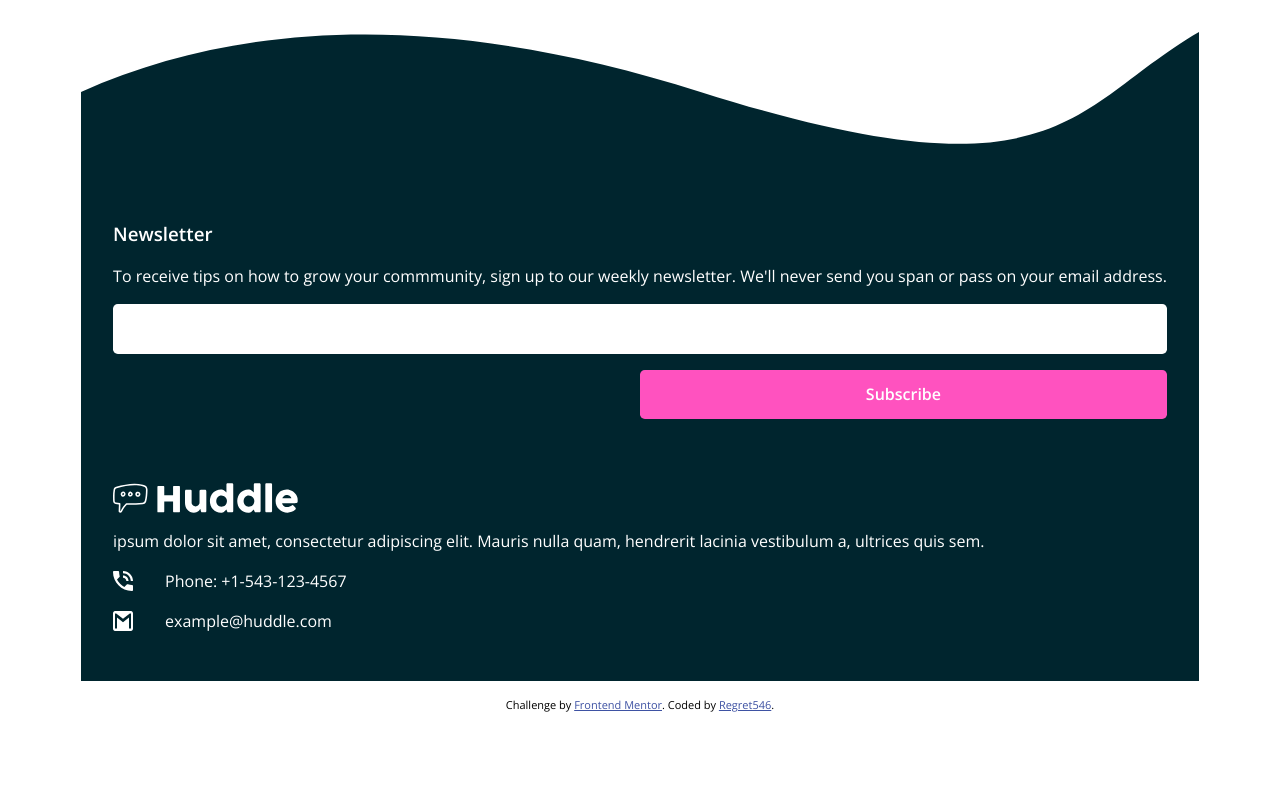
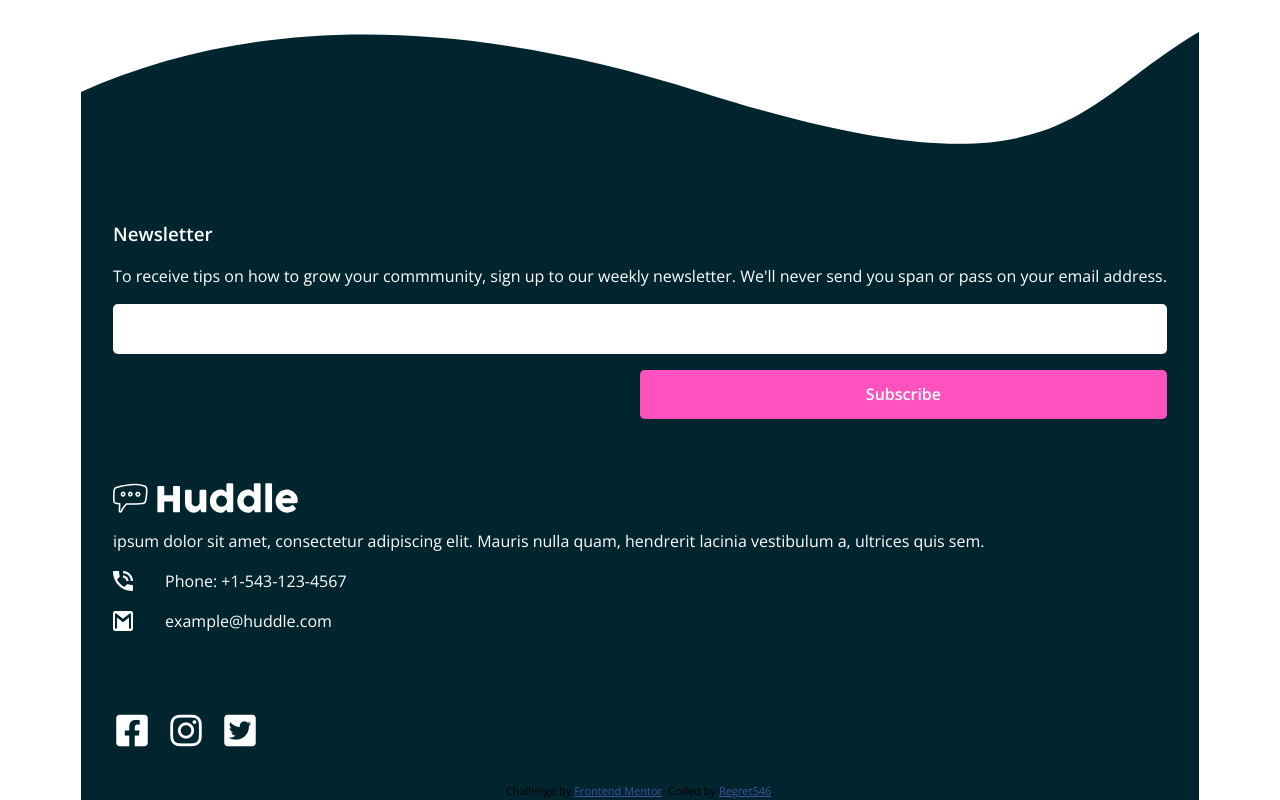
Before and after one commit to regret546/huddle-landing-page-with-curved-sections-master, a website: page index.html in a window 1280 px wide. Shown: the part 3583-4383 px from the top of the page. Before the commit the page ends 4297 px from the top, so only its background shows below. Drawn offline with nearby package versions, Linux system fonts and the light colour scheme.

Commit message:
add font awesome social media icons

```diff
--- a/app/scss/layout/sections/_footer.scss
+++ b/app/scss/layout/sections/_footer.scss
@@ -68,5 +68,27 @@
         }
       }
     }
+
+    .social-media {
+      display: flex;
+      justify-content: flex-start;
+      align-items: center;
+      gap: 1rem;
+
+      a {
+        text-decoration: none;
+        i {
+          text-decoration: none;
+          font-size: 36px;
+          color: var(--clr--white);
+          height: 38px;
+          width: 38px;
+        }
+      }
+    }
+
+    footer {
+      background-color: var(--clr--very-dark-cyan);
+    }
   }
 }
--- a/index.html
+++ b/index.html
@@ -10,6 +10,10 @@
       type="image/png"
       sizes="32x32"
       href="./images/favicon-32x32.png"
+    />
+    <link
+      rel="stylesheet"
+      href="https://cdnjs.cloudflare.com/ajax/libs/font-awesome/6.4.2/css/all.min.css"
     />
     <link rel="preconnect" href="https://fonts.googleapis.com" />
     <link rel="preconnect" href="https://fonts.gstatic.com" crossorigin />
@@ -145,16 +149,23 @@
               </div>
             </div>
           </article>
+          <div class="social-media">
+            <a href="#"><i class="fa-brands fa-square-facebook"></i></a>
+            <a href="#"><i class="fa-brands fa-instagram"></i></a>
+            <a href="#"><i class="fa-brands fa-square-twitter"></i></a>
           </div>
-      </section>
         </div>
         <footer>
           <p class="attribution">
             Challenge by
-        <a href="https://www.frontendmentor.io?ref=challenge" target="_blank"
+            <a
+              href="https://www.frontendmentor.io?ref=challenge"
+              target="_blank"
               >Frontend Mentor</a
             >. Coded by <a href="#">Regret546</a>.
           </p>
         </footer>
+      </section>
+    </div>
   </body>
 </html>
```
Also changed, not shown: dist/style.css, 1 other file. Lines whose indentation alone changed are shown as unchanged.
